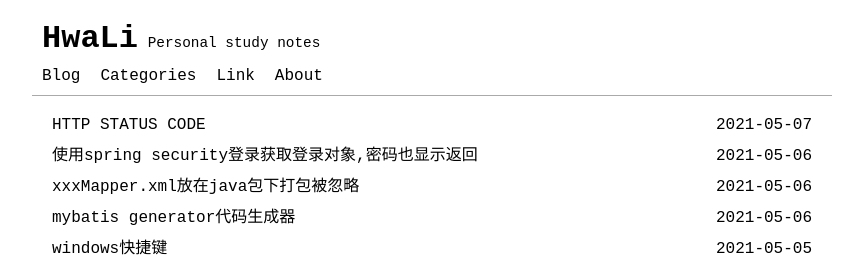
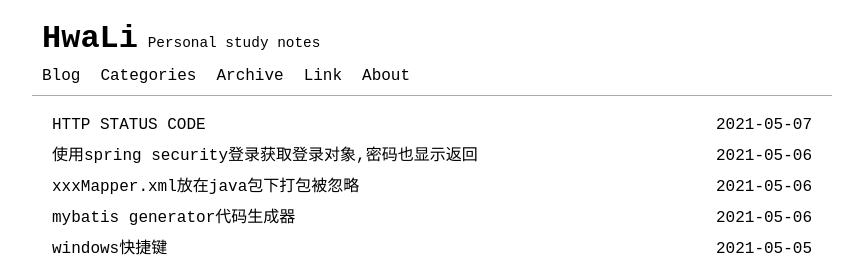
Before and after one commit to hualiy/hualiy.github.io, a Jekyll site: the page built from index.html, in a window 1280 px wide. Shown: the top 258 px of the page, without its empty margins (208-1071 px from the left). Built offline with Jekyll 4.4.1, drawn with Linux system fonts in a browser that asks for light colours; the list of posts is cut into pages by our own code.

Commit message:
Update menus.yml

```diff
--- a/_data/menus.yml
+++ b/_data/menus.yml
@@ -4,6 +4,9 @@
 - title: "Categories"
   url: "/categories"
 
+- title: "Archive"
+  url: "/archive"
+
 - title: "Link"
   url: "/link"
 
```
